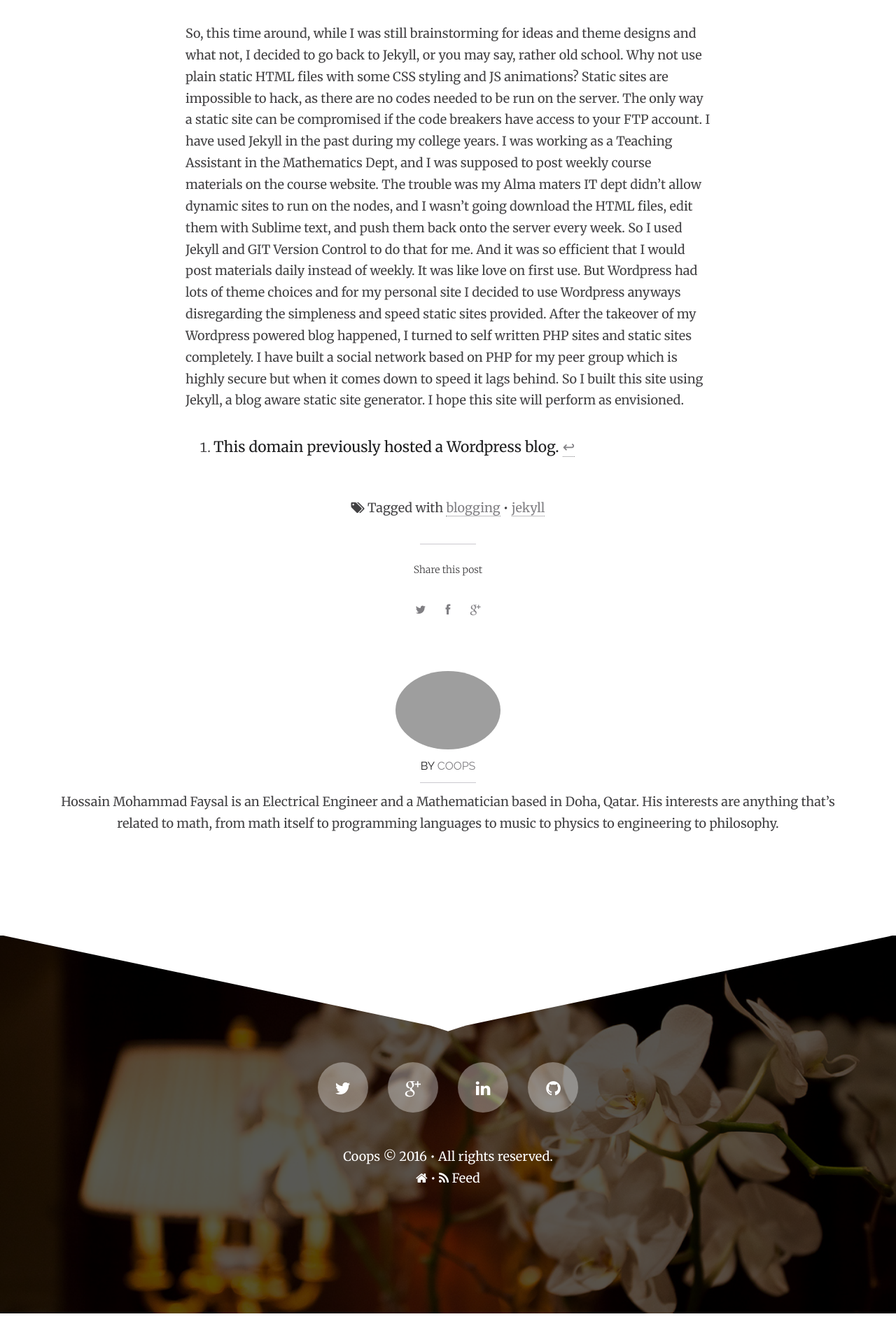
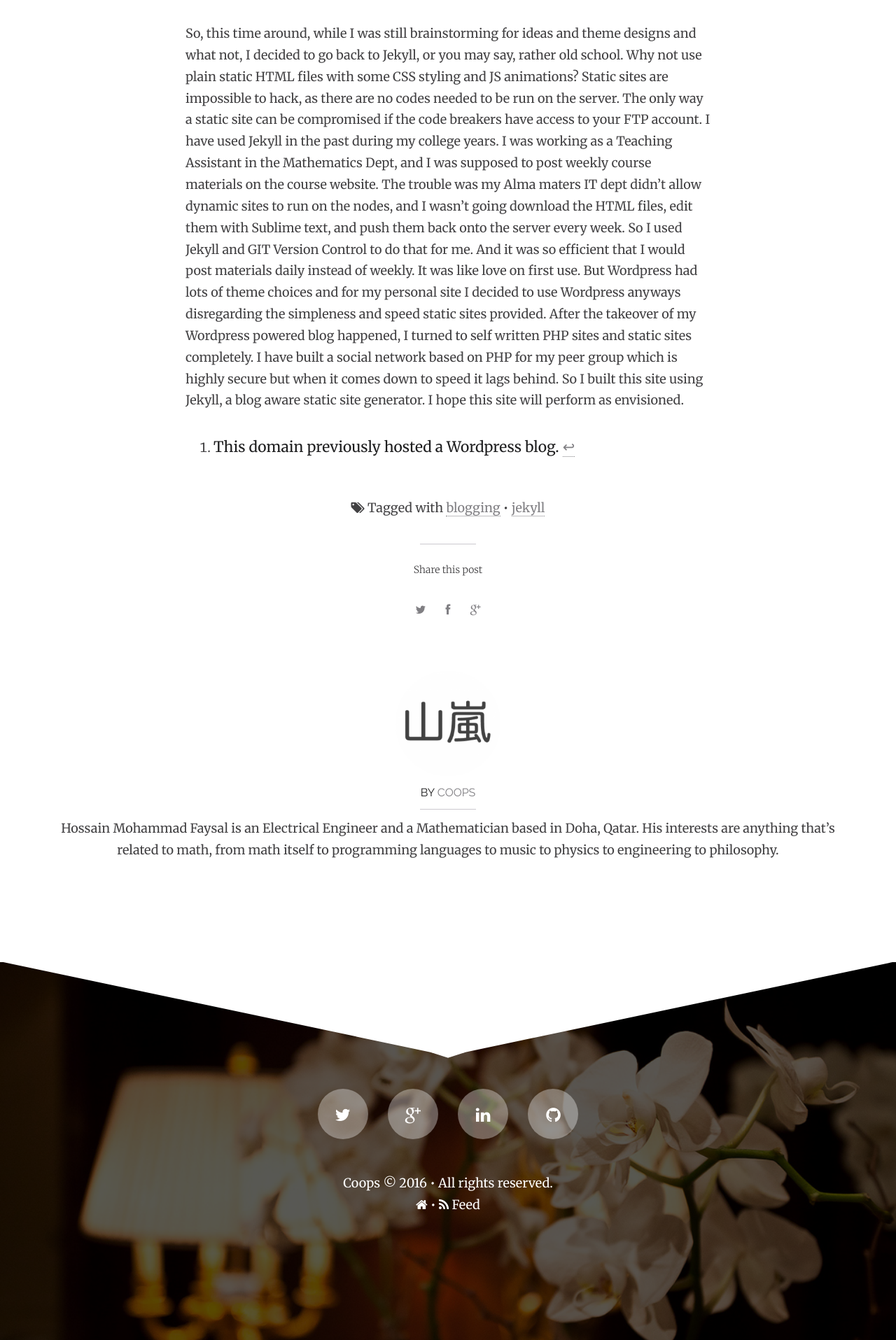
Before and after one commit to mountainstorm/testspace, a Jekyll site: the page built from _posts/2014-05-15-first-commit.md, in a window 1280 px wide. Shown: the part 2233-4148 px from the top of the page at 70% size. Built offline with Jekyll 4.4.1, drawn with Linux system fonts in a browser that asks for light colours; nearby versions of some CDN libraries; before the commit the page ends 4110 px from its top, so only the background shows below that.

Commit message:
added gravitar

```diff
--- a/_config.yml
+++ b/_config.yml
@@ -23,7 +23,7 @@ url:       		   http://mountainstorm.github.io/testspace
 # Owner/author information
 owner:
   name:           Coops
-  avatar:
+  avatar:         gravitar.png
   email:
   # Use the coder's toolbox at http://coderstoolbox.net/string/#!encoding=xml&action=encode&charset=us_ascii to encode your description into XML string
   description:    Hossain Mohammad Faysal is an Electrical Engineer and a Mathematician based in Doha, Qatar. His interests are anything that&#8217;s related to math, from math itself to programming languages to music to physics to engineering to philosophy.
```
Also changed, not shown: images/gravitar.png (added).
